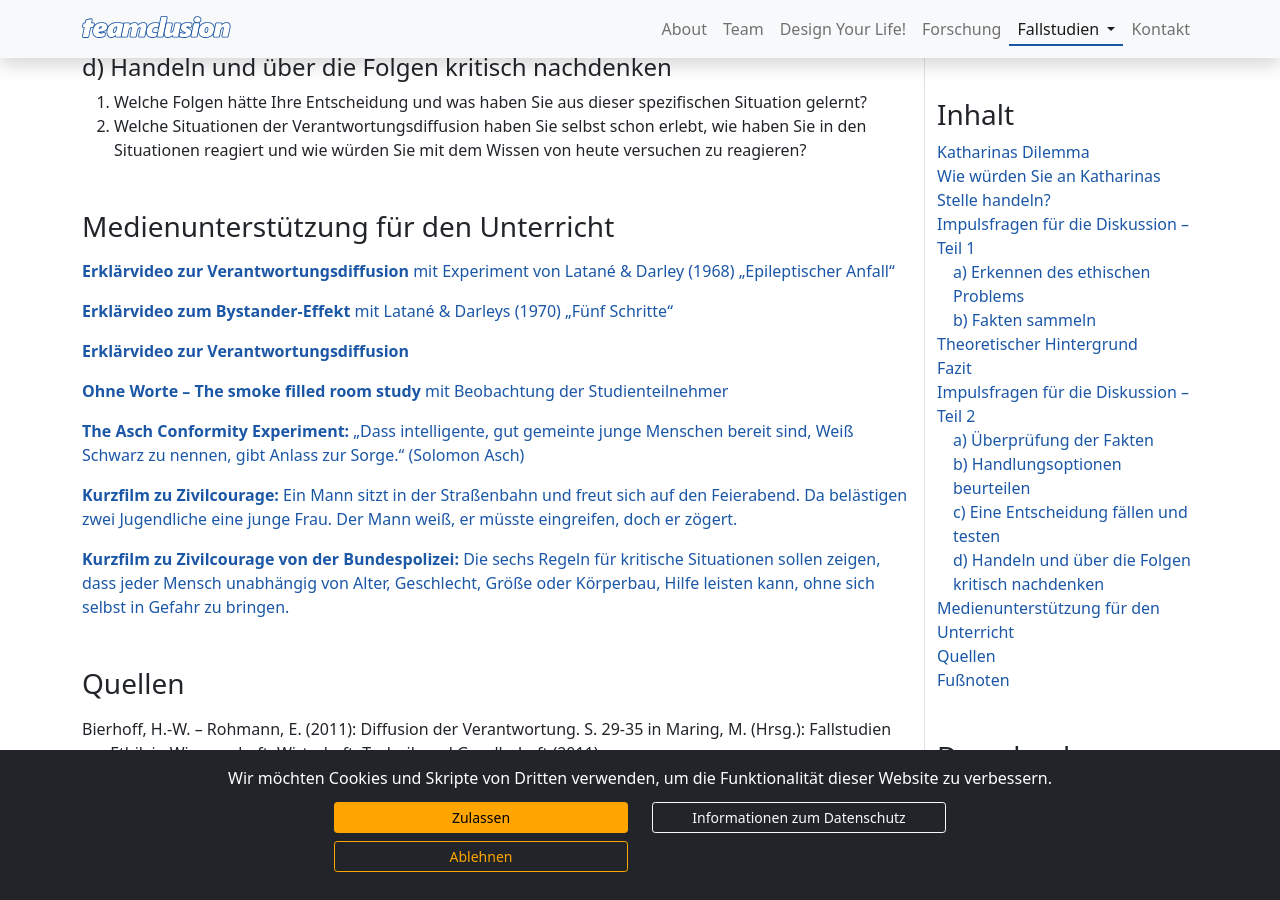
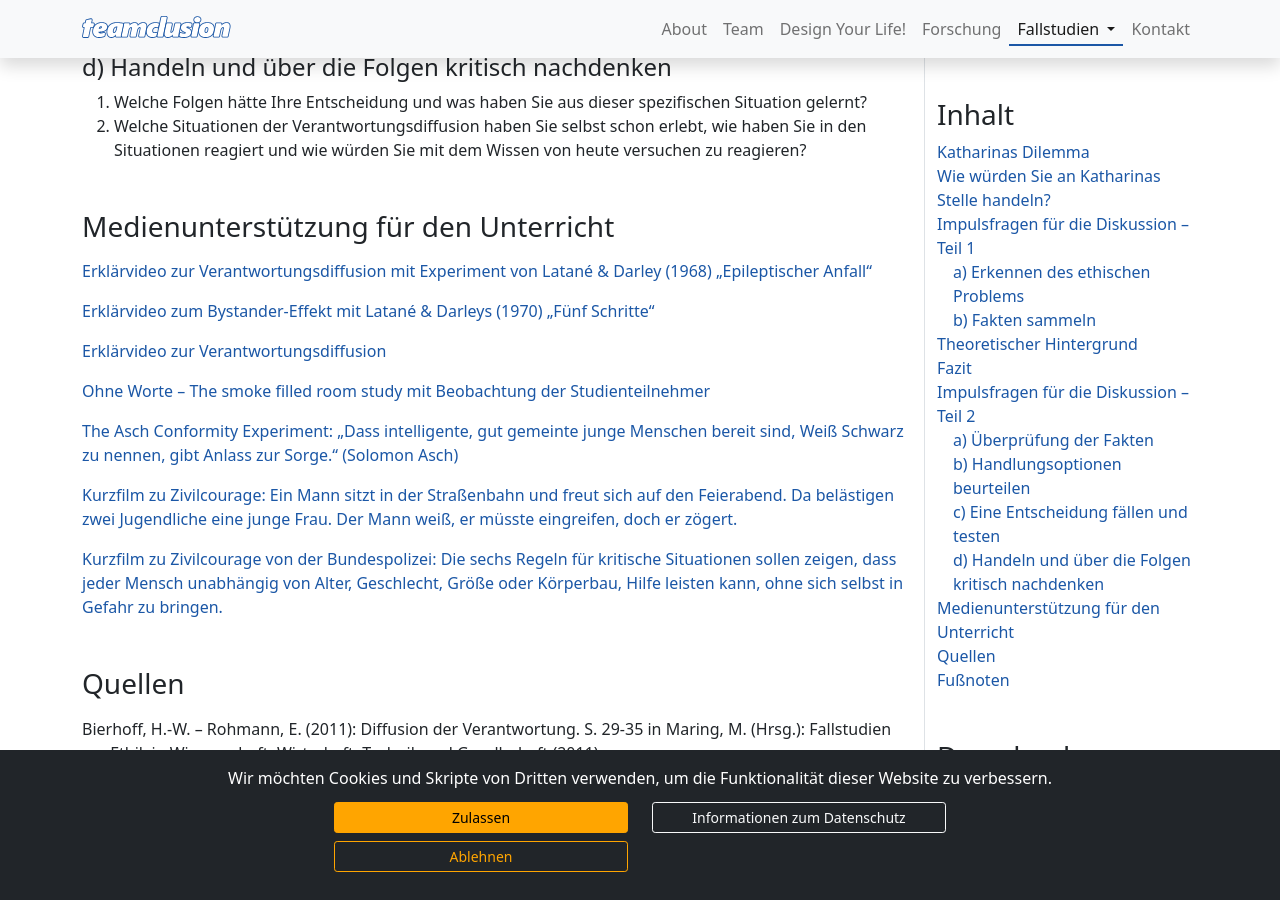
Before and after one commit to teamclusion/website, a Jekyll site: the page built from _fallstudien/dilemma-fallstudie_promenade.md, in a window 1280 px wide and 900 px high, scrolled down 5348 px. Built offline with Jekyll 4.4.1, drawn with Linux system fonts in a browser that asks for light colours; nearby versions of some CDN libraries; the table of contents is made by our own code.

Commit message:
Fettdruck in Medienunterstützung entfernt.

```diff
--- a/_fallstudien/dilemma-fallstudie_promenade.md
+++ b/_fallstudien/dilemma-fallstudie_promenade.md
@@ -173,20 +173,19 @@ Aufklärung ist hierbei ebenso wichtig wie Training. Schon im Schulalter, aber a
 
 ### Medienunterstützung für den Unterricht
 
-[**Erklärvideo zur Verantwortungsdiffusion** mit Experiment von Latané & Darley (1968) „Epileptischer Anfall“](https://www.youtube.com/watch?v=eaOy_JbNSb4)
+[Erklärvideo zur Verantwortungsdiffusion mit Experiment von Latané & Darley (1968) „Epileptischer Anfall“](https://www.youtube.com/watch?v=eaOy_JbNSb4)
 
-[**Erklärvideo zum Bystander-Effekt** mit Latané & Darleys (1970) „Fünf Schritte“](https://www.youtube.com/watch?v=ekS0OUWpjd0)
+[Erklärvideo zum Bystander-Effekt mit Latané & Darleys (1970) „Fünf Schritte“](https://www.youtube.com/watch?v=ekS0OUWpjd0)
 
-[**Erklärvideo zur Verantwortungsdiffusion**](https://www.youtube.com/watch?v=OSsPfbup0ac)
+[Erklärvideo zur Verantwortungsdiffusion](https://www.youtube.com/watch?v=OSsPfbup0ac)
 
-[**Ohne Worte – The smoke filled room study** mit Beobachtung der Studienteilnehmer](https://www.youtube.com/watch?v=KE5YwN4NW5o)
+[Ohne Worte – The smoke filled room study mit Beobachtung der Studienteilnehmer](https://www.youtube.com/watch?v=KE5YwN4NW5o)
 
-[**The Asch Conformity Experiment:** „Dass intelligente, gut gemeinte junge Menschen bereit sind, Weiß Schwarz zu nennen, gibt Anlass zur Sorge.“ (Solomon Asch)](https://www.youtube.com/watch?v=TYIh4MkcfJA)
+[The Asch Conformity Experiment: „Dass intelligente, gut gemeinte junge Menschen bereit sind, Weiß Schwarz zu nennen, gibt Anlass zur Sorge.“ (Solomon Asch)](https://www.youtube.com/watch?v=TYIh4MkcfJA)
 
-[**Kurzfilm zu Zivilcourage:** Ein Mann sitzt in der Straßenbahn und freut sich auf den Feierabend. Da belästigen zwei Jugendliche eine junge Frau. Der Mann weiß, er müsste eingreifen, doch er zögert.](https://www.youtube.com/watch?v=cbnfqmWkiu8)
+[Kurzfilm zu Zivilcourage: Ein Mann sitzt in der Straßenbahn und freut sich auf den Feierabend. Da belästigen zwei Jugendliche eine junge Frau. Der Mann weiß, er müsste eingreifen, doch er zögert.](https://www.youtube.com/watch?v=cbnfqmWkiu8)
 
-[**Kurzfilm zu Zivilcourage von der Bundespolizei:** Die sechs Regeln für kritische Situationen sollen zeigen, dass jeder Mensch unabhängig von Alter, Geschlecht, Größe oder Körperbau, Hilfe leisten kann, ohne sich selbst in Gefahr zu bringen.](https://www.youtube.com/watch?v=vW2fAttjKYM)
-
+[Kurzfilm zu Zivilcourage von der Bundespolizei: Die sechs Regeln für kritische Situationen sollen zeigen, dass jeder Mensch unabhängig von Alter, Geschlecht, Größe oder Körperbau, Hilfe leisten kann, ohne sich selbst in Gefahr zu bringen.](https://www.youtube.com/watch?v=vW2fAttjKYM)
 
 
 ### Quellen
```
